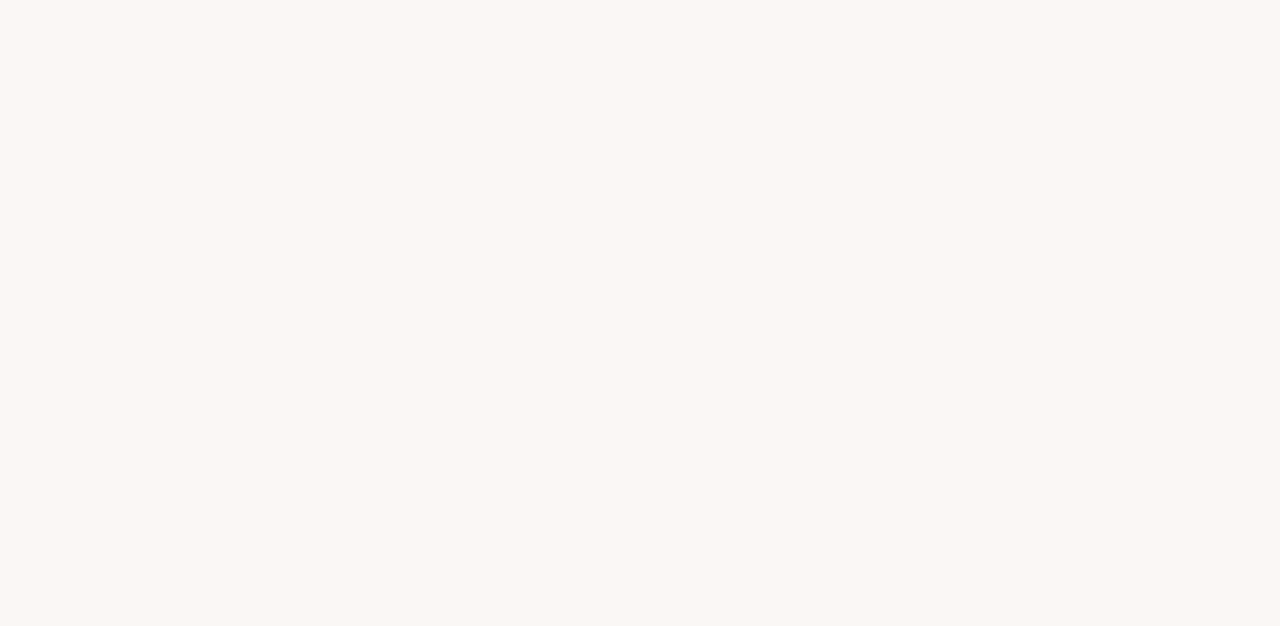
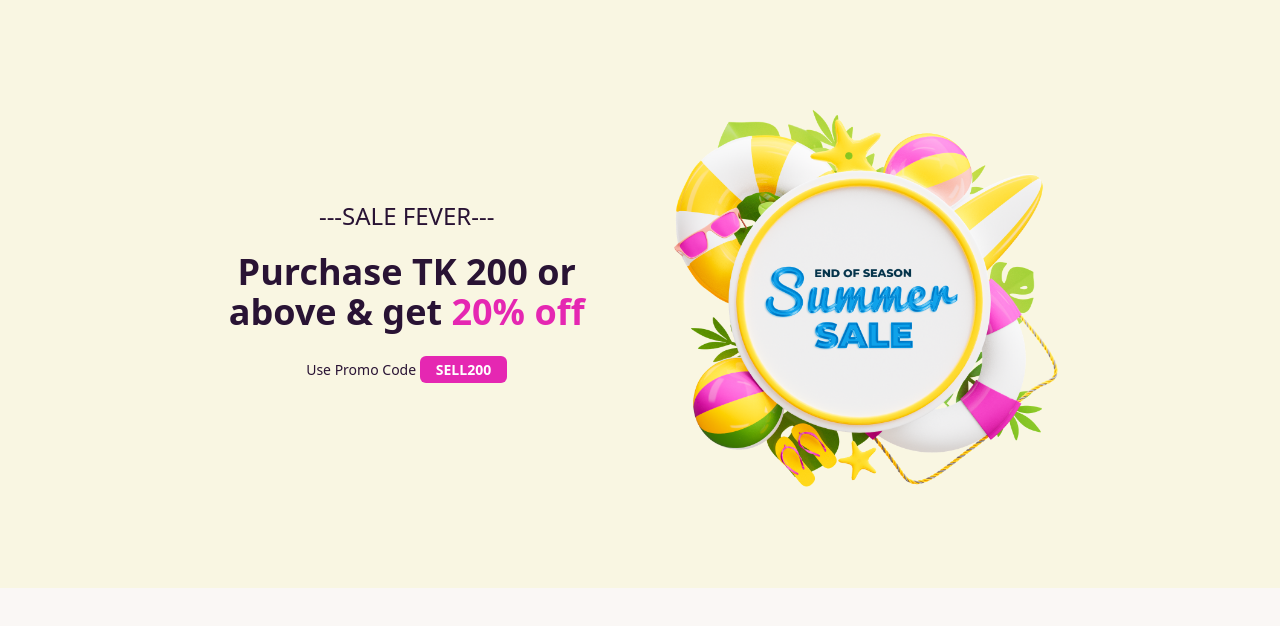
Before and after one commit to frs11/summer-sale-tailwindcss, a plain HTML site: page index.html in a window 1280 px wide. Drawn offline with nearby package versions, Linux system fonts and the light colour scheme.

Commit message:
header section added

```diff
--- a/Styles/style.css
+++ b/Styles/style.css
@@ -0,0 +1,17 @@
+.primary-color
+{
+    background-color: #E527B2;
+    color: white;
+}
+.primary-text-color
+{
+    color: #E527B2;
+}
+.header-bg
+{
+    background-color: #F9F6E2;
+}
+.main-bg
+{
+    background-color: #1111110d;
+}
--- a/index.html
+++ b/index.html
@@ -11,8 +11,15 @@
 
 </head>
 <body>
-    <header>
-
+    <header class="header-bg w-full px-8 py-5 md:px-14 md:py-12 lg:px-20 lg:py-20 h-4/5 flex flex-col-reverse md:flex-col lg:flex-row justify-center items-center">
+        <section class="w-11/12 md:w-10/12 lg:w-5/12 text-center mx-2">
+            <h1 class="text-xl lg:text-2xl font-medium py-3">---SALE FEVER---</h1>
+            <h1 class="text-2xl md:text-3xl lg:text-4xl font-extrabold py-2">Purchase TK 200 or <br> above & get <span class="primary-text-color">20% off</span></h1>
+            <p class="text-sm font-medium py-5">Use Promo Code <span class="primary-color py-1 px-4 rounded-md font-semibold">SELL200</span></p>
+        </section>
+        <section class="w-11/12 md:w-10/12 lg:w-5/12">
+            <img class="w-11/12" src="images/Summer 1.png" alt="header image">
+        </section>
     </header>
 
     <main>
@@ -26,3 +33,4 @@
 </html>
 
 <!-- https://github.com/Programming-Hero-Web-Course4/b8a5-summer-sale-frs11 -->
+<!-- https://github.com/Programming-Hero-Web-Course4/b8a5-summer-sale-frs11 -->
```
